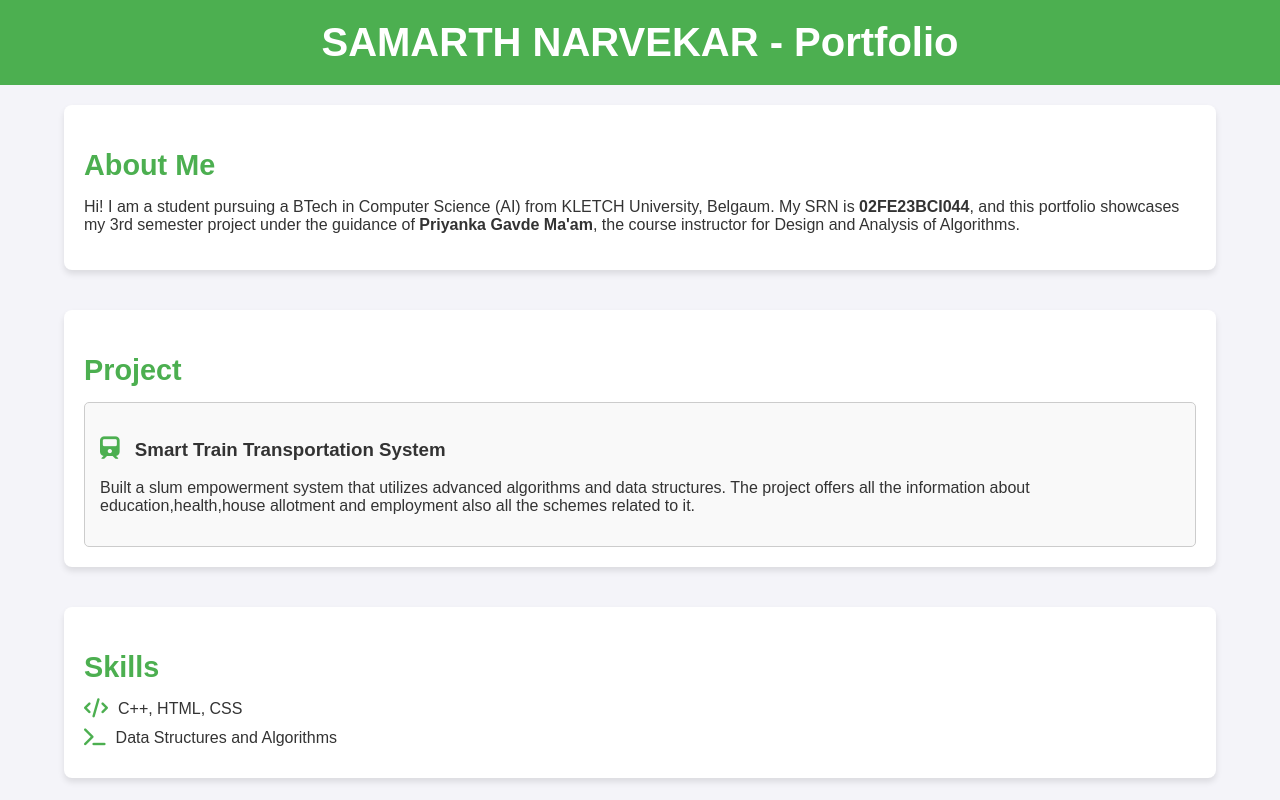
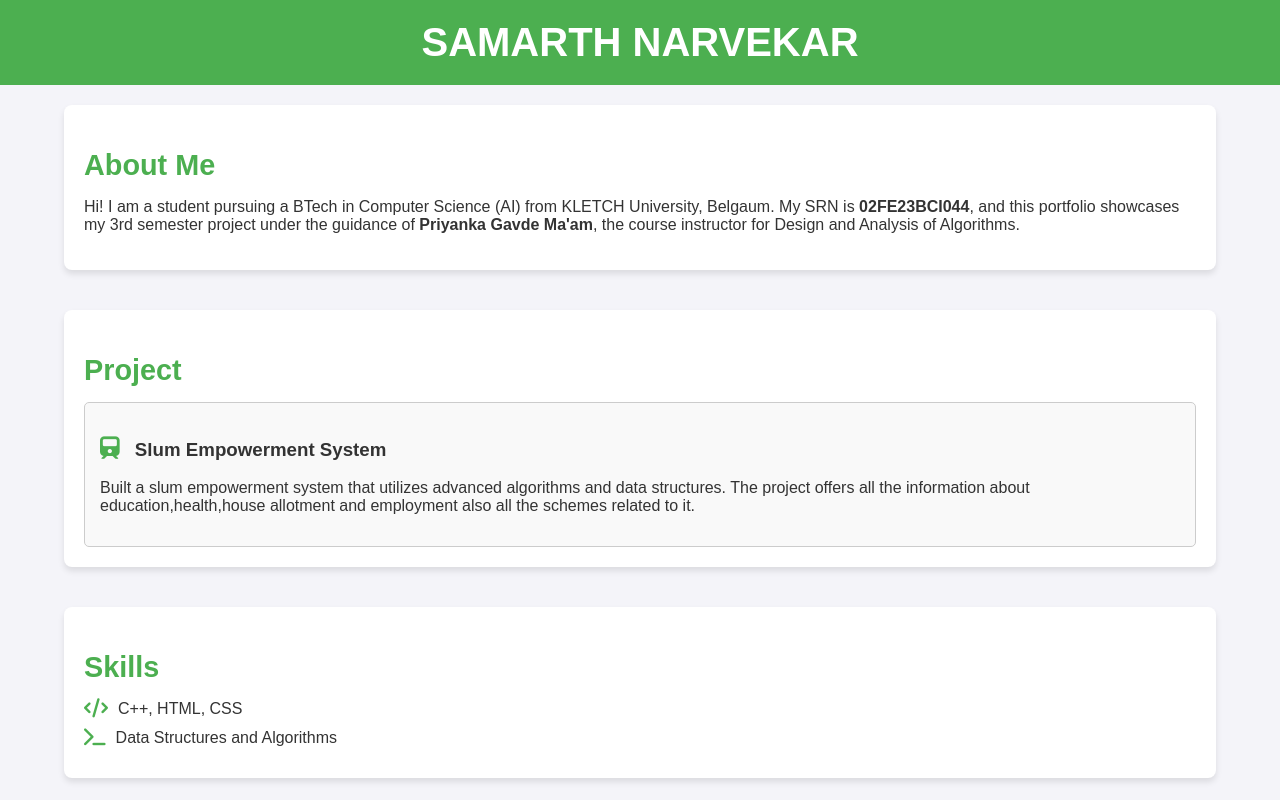
Before and after one commit to Samarth044/daa2024.github.io, a plain HTML site: page index.html in a window 1280 px wide. Shown: the top 800 px of the page. Drawn offline with Linux system fonts and the light colour scheme.

Commit message:
Update index.html

```diff
--- a/index.html
+++ b/index.html
@@ -93,7 +93,7 @@
 </head>
 <body>
     <header>
-        <h1>SAMARTH NARVEKAR - Portfolio</h1>
+        <h1>SAMARTH NARVEKAR </h1>
     </header>
 
     <div class="container">
@@ -110,7 +110,7 @@
         <section id="project">
             <h2>Project</h2>
             <div class="project">
-                <h3><i class="fas fa-train icon"></i> Smart Train Transportation System</h3>
+                <h3><i class="fas fa-train icon"></i> Slum Empowerment System</h3>
                 <p>
                     Built a slum empowerment system that utilizes advanced algorithms and data structures.
                     The project offers all the information about education,health,house allotment and employment also all the schemes related to it.
```
